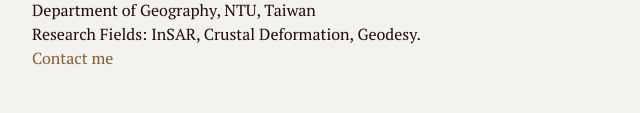
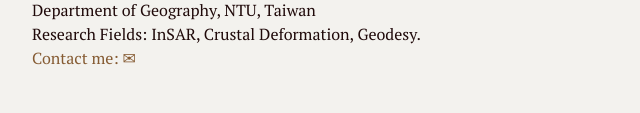
Before and after one commit to evan-chiang/evan-chiang.github.io, a plain HTML site: page P17-0052.html in a window 1280 px wide. Shown: the part 3249-3362 px from the top of the page, 288-928 px from the left. Drawn offline with Linux system fonts and the light colour scheme.

Commit message:
Update P17-0052.html

```diff
--- a/P17-0052.html
+++ b/P17-0052.html
@@ -759,7 +759,7 @@ V _{D}
 Ping-Chen Evan Chiang・江秉宸・<a href="https://evan-chiang.github.io/" style="color: #855B32">CV</a> <br>
 Department of Geography, NTU, Taiwan <br>
 Research Fields: InSAR, Crustal Deformation, Geodesy. <br>
-<a href="mailto:b04101025@g.ntu.edu.tw" style="color: #855B32">Contact me</a>
+<a href="mailto:b04101025@g.ntu.edu.tw" style="color: #855B32">Contact me: ✉ </a>
 </div>		<p><span>　</span></p><p><span>　</span></p></div>
 </body>
 </html>
```
